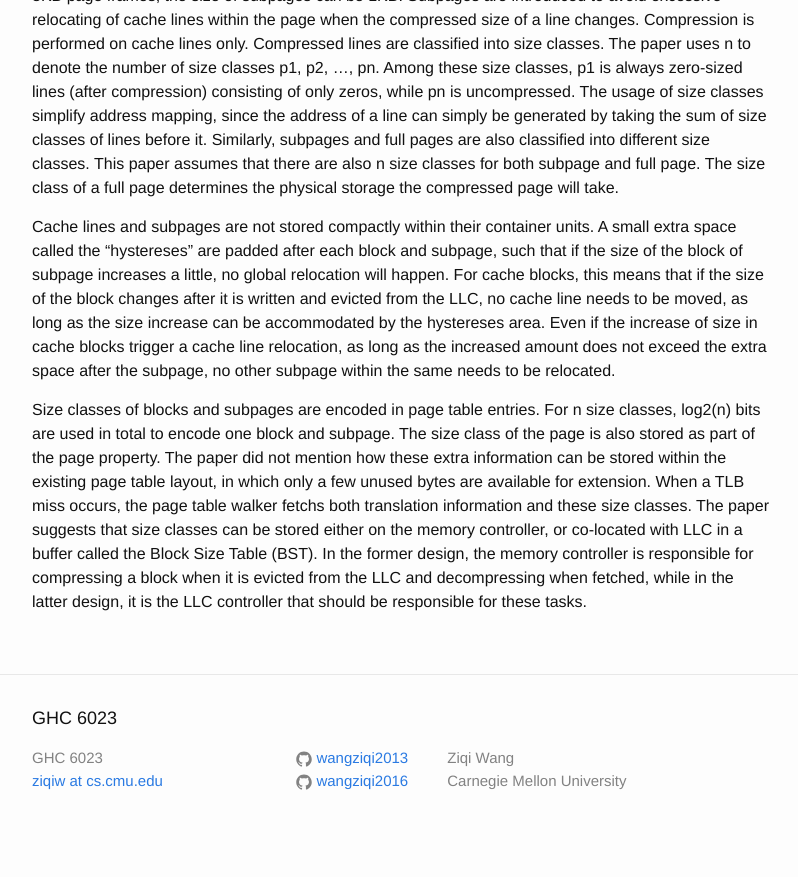
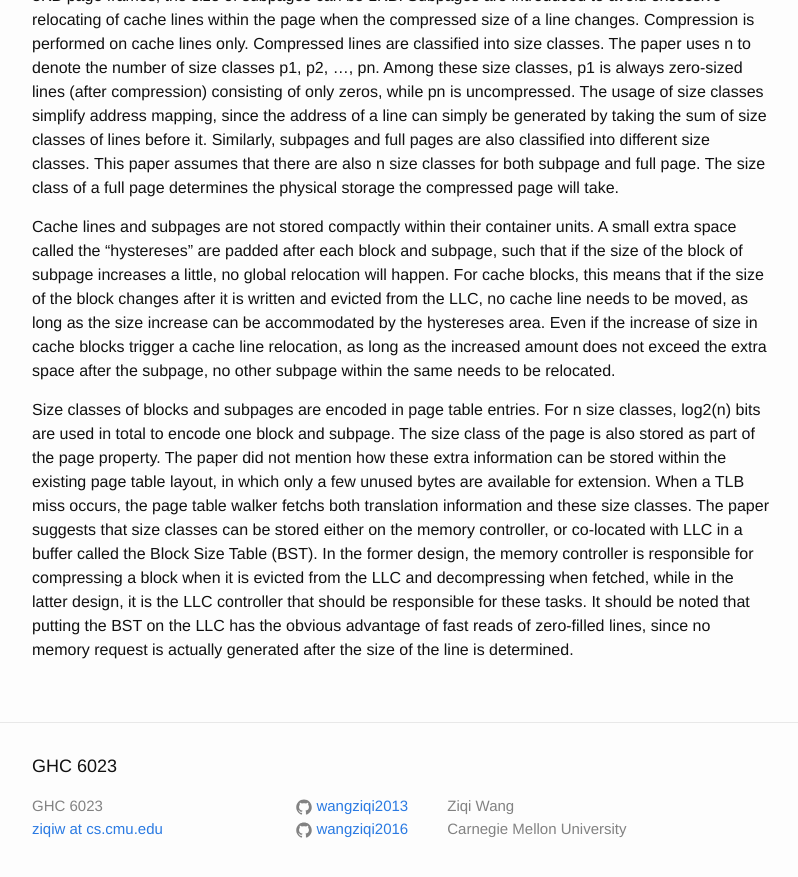
Before and after one commit to wangziqi2013/wangziqi2013.github.io, a Jekyll site: the page built from _posts/2020-05-31-a-robust-main-mem-compression-scheme.markdown, in a window 1280 px wide and 900 px high, scrolled down 1210 px. Shown: the top 877 px of the window, without its empty margins (238-1036 px from the left). Built offline with Jekyll 4.4.1, drawn with Linux system fonts in a browser that asks for light colours; before the commit the page ends 2062 px from its top, so only the background shows below that.

Commit message:
Adding advantage

```diff
--- a/_posts/2020-05-31-a-robust-main-mem-compression-scheme.markdown
+++ b/_posts/2020-05-31-a-robust-main-mem-compression-scheme.markdown
@@ -64,3 +64,5 @@ information and these size classes. The paper suggests that size classes can be
 or co-located with LLC in a buffer called the Block Size Table (BST).
 In the former design, the memory controller is responsible for compressing a block when it is evicted from the LLC and
 decompressing when fetched, while in the latter design, it is the LLC controller that should be responsible for these tasks.
+It should be noted that putting the BST on the LLC has the obvious advantage of fast reads of zero-filled lines, since
+no memory request is actually generated after the size of the line is determined.
```
